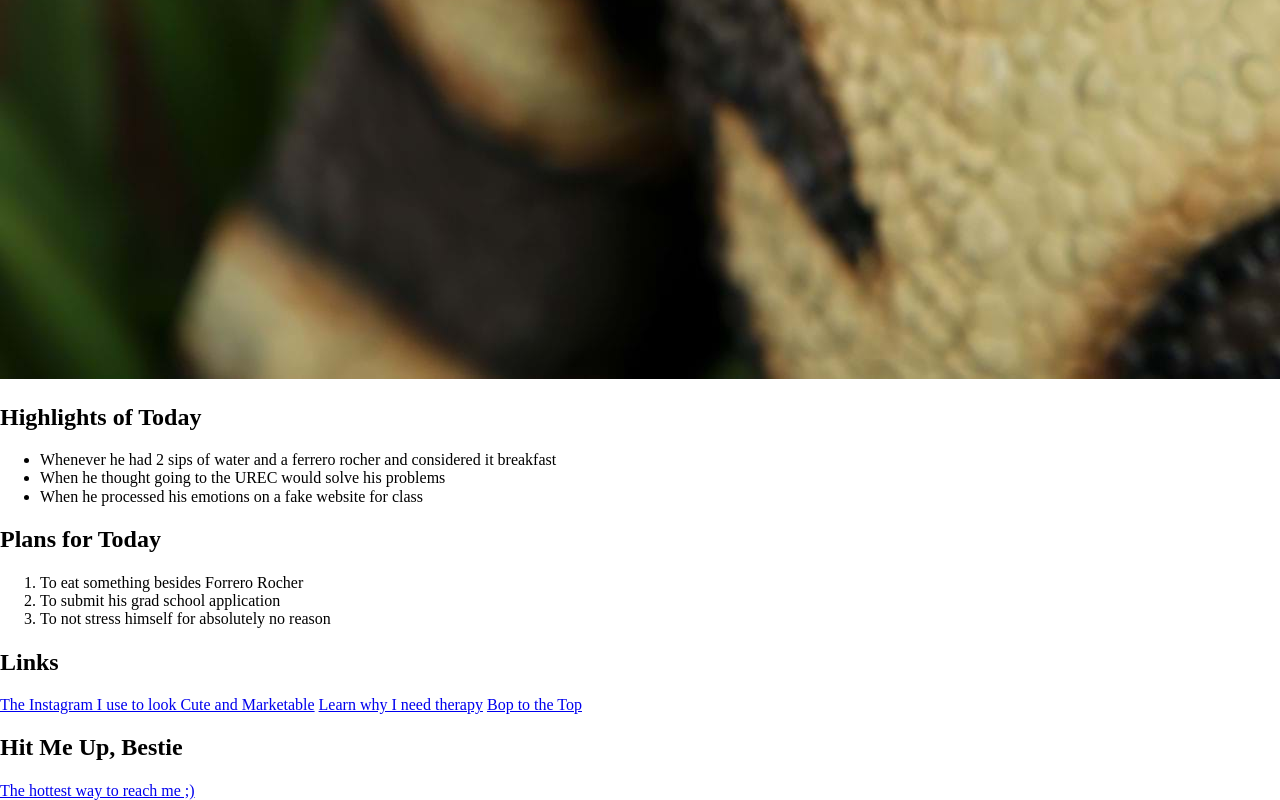
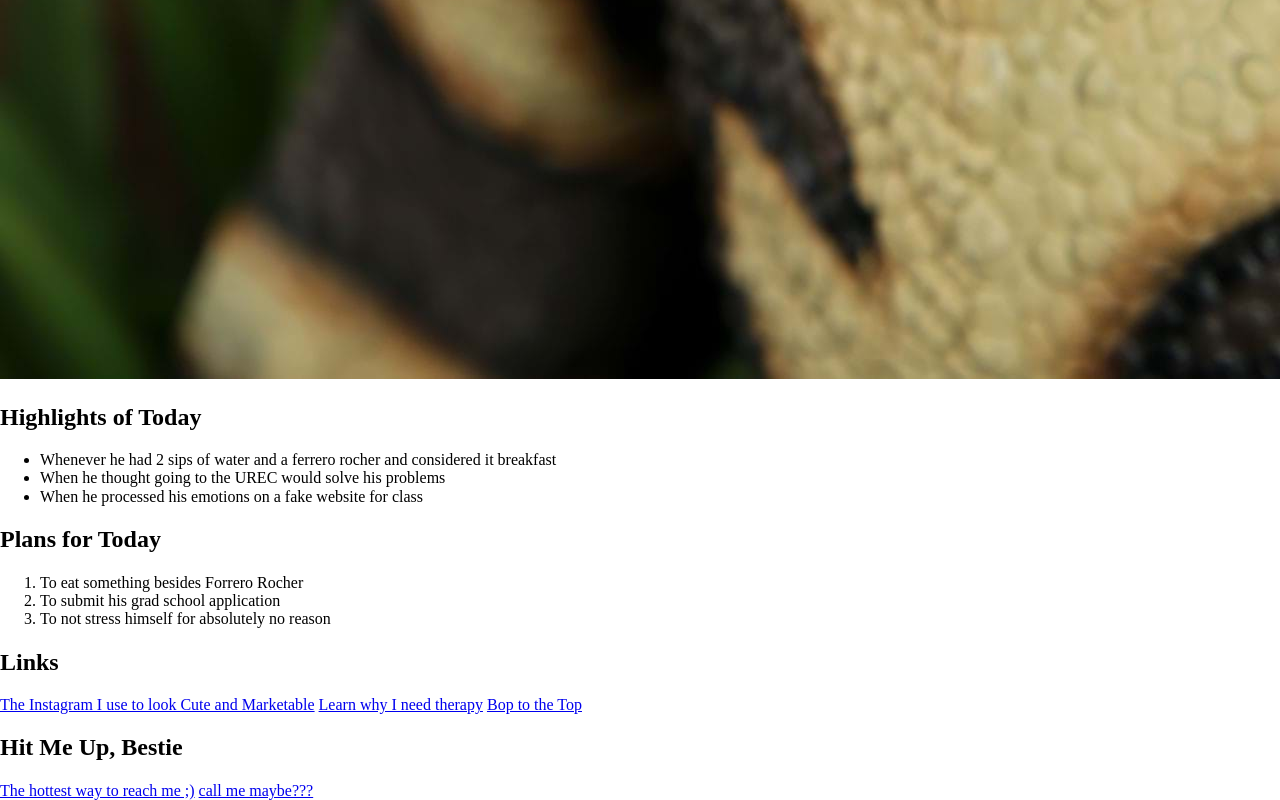
Before and after one commit to nbudde2/letsgeaux, a plain HTML site: page index.html in a window 1280 px wide. Shown: the part 3195-3995 px from the top of the page. Drawn offline with Linux system fonts and the light colour scheme.

Commit message:
Update index.html

```diff
--- a/index.html
+++ b/index.html
@@ -54,6 +54,7 @@
 <a href="#top-of-page">Bop to the Top</a>
 <h2>Hit Me Up, Bestie</h2>
 <a href="mailto:nbudde2@lsu.edu" target="_blank">The hottest way to reach me ;)</a>
+<a href="tel:2259078582">call me maybe???</a>
 </body>
 
 </html>
```
